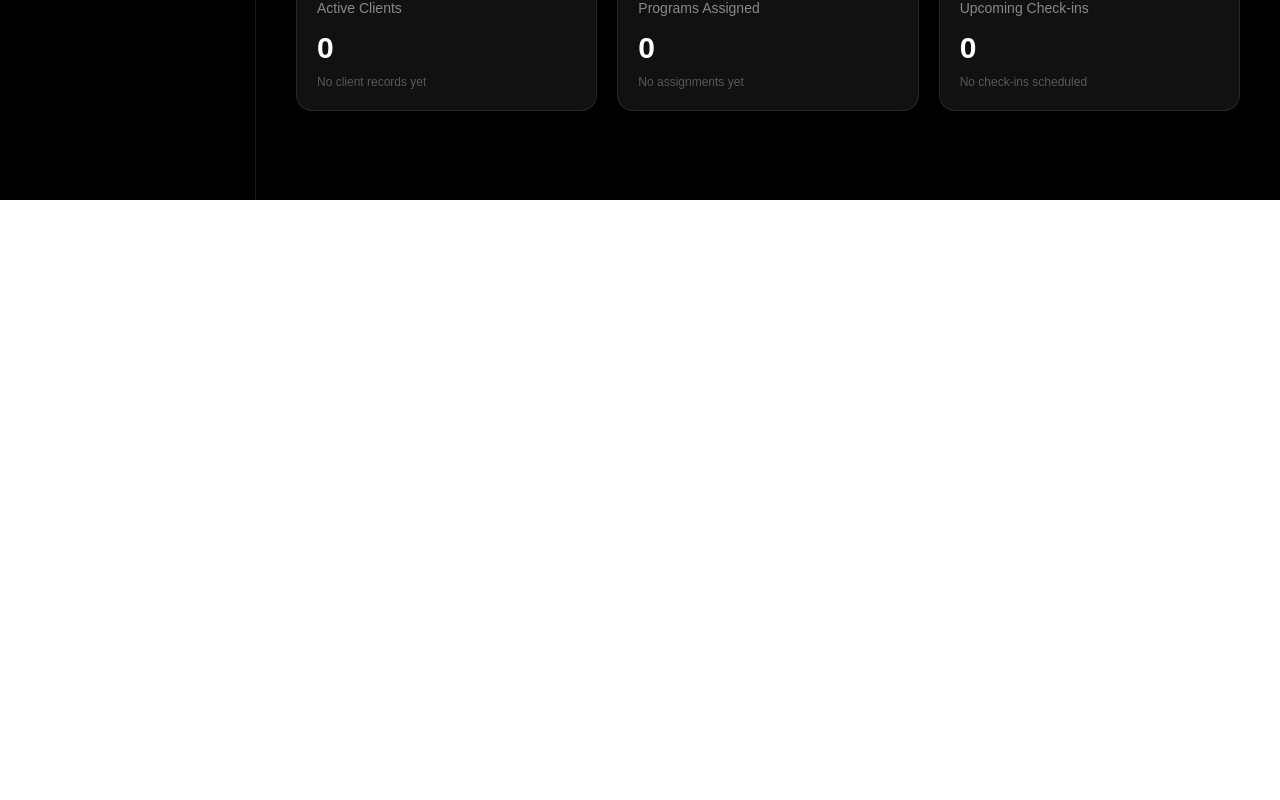
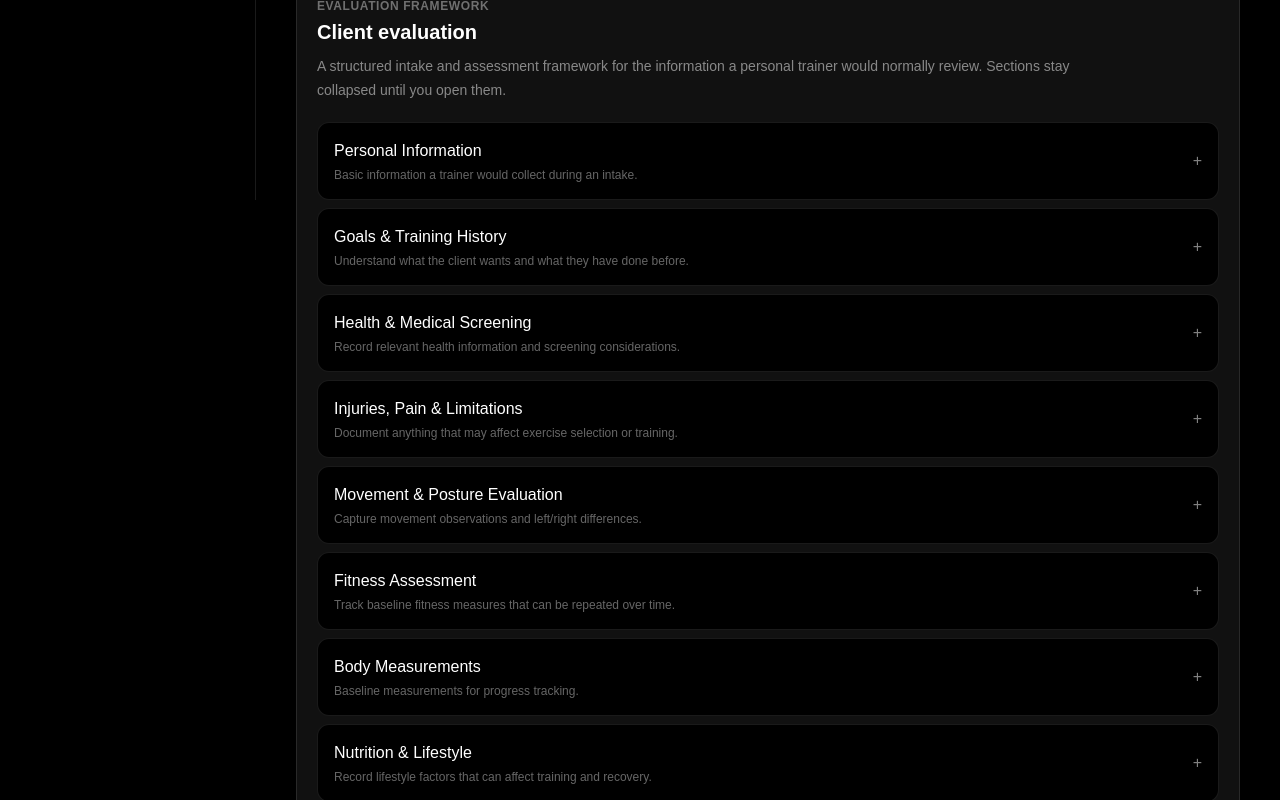
Before and after one commit to TheeMaughan/personal-training-os, a Next.js app: page /clients in a window 1280 px wide. Shown: the part 600-1400 px from the top of the page. Before the commit the page ends 800 px from the top, so only its background shows below. Built offline with nearby package versions, Linux system fonts and the light colour scheme.

Commit message:
Add collapsible personal training evaluation framework

```diff
--- a/src/app/clients/page.tsx
+++ b/src/app/clients/page.tsx
@@ -13,8 +13,62 @@ const navItems = [
   ["Measurements", "/measurements"],
 ];
 
+const evaluationSections = [
+  {
+    title: "Personal Information",
+    description: "Basic information a trainer would collect during an intake.",
+    fields: ["Date of birth / age", "Occupation", "Typical daily activity", "Preferred training schedule", "Emergency contact"],
+  },
+  {
+    title: "Goals & Training History",
+    description: "Understand what the client wants and what they have done before.",
+    fields: ["Primary goal", "Secondary goals", "Training experience", "Previous programs or coaches", "Sports and recreational activities", "Training preferences"],
+  },
+  {
+    title: "Health & Medical Screening",
+    description: "Record relevant health information and screening considerations.",
+    fields: ["Medical conditions", "Current medications", "Previous surgeries", "Physician or medical clearance", "PAR-Q style screening", "Relevant health history"],
+  },
+  {
+    title: "Injuries, Pain & Limitations",
+    description: "Document anything that may affect exercise selection or training.",
+    fields: ["Current injuries", "Previous injuries", "Current pain or discomfort", "Pain triggers", "Exercises to avoid", "Exercises requiring modification", "Mobility restrictions"],
+  },
+  {
+    title: "Movement & Posture Evaluation",
+    description: "Capture movement observations and left/right differences.",
+    fields: ["Static posture", "Squat assessment", "Hip hinge assessment", "Lunge / single-leg assessment", "Push assessment", "Pull assessment", "Overhead movement", "Rotation", "Mobility limitations", "Stability limitations", "Left/right asymmetries"],
+  },
+  {
+    title: "Fitness Assessment",
+    description: "Track baseline fitness measures that can be repeated over time.",
+    fields: ["Resting heart rate", "Blood pressure", "Cardio / endurance test", "Strength tests", "Muscular endurance", "Flexibility / mobility", "Balance", "Other fitness tests"],
+  },
+  {
+    title: "Body Measurements",
+    description: "Baseline measurements for progress tracking.",
+    fields: ["Height", "Weight", "Body-fat measurement", "Waist", "Hips", "Chest", "Upper arm", "Thigh", "Other measurements"],
+  },
+  {
+    title: "Nutrition & Lifestyle",
+    description: "Record lifestyle factors that can affect training and recovery.",
+    fields: ["Typical eating pattern", "Water intake", "Sleep duration / quality", "Stress level", "Alcohol use", "Supplements", "Dietary preferences or restrictions"],
+  },
+  {
+    title: "Trainer Notes",
+    description: "Free-form observations and coaching considerations.",
+    fields: ["Initial observations", "Coaching notes", "Client preferences", "Things to remember"],
+  },
+  {
+    title: "Initial Evaluation Summary",
+    description: "Turn the evaluation into clear coaching priorities.",
+    fields: ["Strengths", "Areas to improve", "Training priorities", "Initial recommendations", "4–12 week goals", "Follow-up evaluation date"],
+  },
+];
+
 export default function ClientsPage() {
   const [query, setQuery] = useState("");
+  const [openEvaluation, setOpenEvaluation] = useState<string | null>(null);
 
   const clients = useMemo(() => {
     const sample = [
@@ -37,11 +91,7 @@ export default function ClientsPage() {
         </div>
         <nav className="space-y-1">
           {navItems.map(([label, href]) => (
-            <a
-              key={label}
-              href={href}
-              className={`block rounded-lg px-3 py-2.5 text-sm transition ${label === "Clients" ? "bg-white text-black" : "text-white/65 hover:bg-white/10 hover:text-white"}`}
-            >
+            <a key={label} href={href} className={`block rounded-lg px-3 py-2.5 text-sm transition ${label === "Clients" ? "bg-white text-black" : "text-white/65 hover:bg-white/10 hover:text-white"}`}>
               {label}
             </a>
           ))}
@@ -53,9 +103,7 @@ export default function ClientsPage() {
           <div className="text-lg font-semibold text-white">Training OS</div>
           <div className="mt-3 flex gap-2 overflow-x-auto pb-1">
             {navItems.map(([label, href]) => (
-              <a key={label} href={href} className="whitespace-nowrap rounded-full border border-white/15 px-3 py-1.5 text-xs text-white/80">
-                {label}
-              </a>
+              <a key={label} href={href} className="whitespace-nowrap rounded-full border border-white/15 px-3 py-1.5 text-xs text-white/80">{label}</a>
             ))}
           </div>
         </div>
@@ -65,16 +113,9 @@ export default function ClientsPage() {
             <div>
               <p className="text-sm font-medium text-white/50">Client Management</p>
               <h1 className="mt-1 text-3xl font-semibold tracking-tight text-white sm:text-4xl">Clients</h1>
-              <p className="mt-2 max-w-2xl text-sm leading-6 text-white/55">
-                Manage your coaching roster, client profiles, programs, and training history.
-              </p>
+              <p className="mt-2 max-w-2xl text-sm leading-6 text-white/55">Manage your coaching roster, client profiles, programs, and training history.</p>
             </div>
-            <button
-              type="button"
-              disabled
-              className="cursor-not-allowed rounded-lg bg-white px-4 py-2.5 text-sm font-medium text-black opacity-40"
-              title="Client creation will be enabled with authentication."
-            >
+            <button type="button" disabled className="cursor-not-allowed rounded-lg bg-white px-4 py-2.5 text-sm font-medium text-black opacity-40" title="Client creation will be enabled with authentication.">
               + New Client
             </button>
           </header>
@@ -85,25 +126,60 @@ export default function ClientsPage() {
                 <h2 className="text-lg font-semibold text-white">Client roster</h2>
                 <p className="mt-1 text-sm text-white/50">Search and manage active clients.</p>
               </div>
-              <input
-                value={query}
-                onChange={(event) => setQuery(event.target.value)}
-                placeholder="Search clients..."
-                className="w-full rounded-lg border border-white/15 bg-black px-3 py-2 text-sm text-white outline-none placeholder:text-white/30 focus:border-white sm:max-w-xs"
-              />
+              <input value={query} onChange={(event) => setQuery(event.target.value)} placeholder="Search clients..." className="w-full rounded-lg border border-white/15 bg-black px-3 py-2 text-sm text-white outline-none placeholder:text-white/30 focus:border-white sm:max-w-xs" />
             </div>
 
             <div className="mt-5 rounded-xl border border-dashed border-white/15 bg-black px-6 py-12 text-center">
-              <div className="mx-auto flex h-12 w-12 items-center justify-center rounded-full bg-white text-black">
-                <span className="text-xl">+</span>
-              </div>
+              <div className="mx-auto flex h-12 w-12 items-center justify-center rounded-full bg-white text-black"><span className="text-xl">+</span></div>
               <h3 className="mt-4 font-medium text-white">{clients[0]?.name}</h3>
-              <p className="mx-auto mt-1 max-w-md text-sm leading-6 text-white/50">
-                {clients[0]?.detail}
+              <p className="mx-auto mt-1 max-w-md text-sm leading-6 text-white/50">{clients[0]?.detail}</p>
+              <p className="mt-4 text-xs text-white/35">Client creation and Supabase data will be connected in the next step.</p>
+            </div>
+          </section>
+
+          <section className="mt-5 rounded-2xl border border-white/10 bg-[#111111] p-5 shadow-sm">
+            <div>
+              <p className="text-xs font-semibold uppercase tracking-wider text-white/40">Evaluation framework</p>
+              <h2 className="mt-1 text-xl font-semibold text-white">Client evaluation</h2>
+              <p className="mt-2 max-w-3xl text-sm leading-6 text-white/50">
+                A structured intake and assessment framework for the information a personal trainer would normally review. Sections stay collapsed until you open them.
               </p>
-              <p className="mt-4 text-xs text-white/35">
-                Client creation and Supabase data will be connected in the next step.
-              </p>
+            </div>
+
+            <div className="mt-5 space-y-2">
+              {evaluationSections.map((section) => {
+                const isOpen = openEvaluation === section.title;
+
+                return (
+                  <div key={section.title} className="overflow-hidden rounded-xl border border-white/10 bg-black">
+                    <button
+                      type="button"
+                      onClick={() => setOpenEvaluation(isOpen ? null : section.title)}
+                      className="flex w-full items-center justify-between gap-4 px-4 py-4 text-left transition hover:bg-white/5"
+                      aria-expanded={isOpen}
+                    >
+                      <div>
+                        <div className="font-medium text-white">{section.title}</div>
+                        <div className="mt-1 text-xs text-white/40">{section.description}</div>
+                      </div>
+                      <span className="shrink-0 text-white/50">{isOpen ? "−" : "+"}</span>
+                    </button>
+
+                    {isOpen && (
+                      <div className="border-t border-white/10 px-4 py-4">
+                        <div className="grid gap-3 sm:grid-cols-2 lg:grid-cols-3">
+                          {section.fields.map((field) => (
+                            <div key={field} className="rounded-lg border border-white/10 bg-[#111111] px-3 py-3 text-sm text-white/70">
+                              {field}
+                            </div>
+                          ))}
+                        </div>
+                        <p className="mt-4 text-xs text-white/30">These fields will become editable client-specific evaluation data when the client profile and Supabase connection are implemented.</p>
+                      </div>
+                    )}
+                  </div>
+                );
+              })}
             </div>
           </section>
 
```
